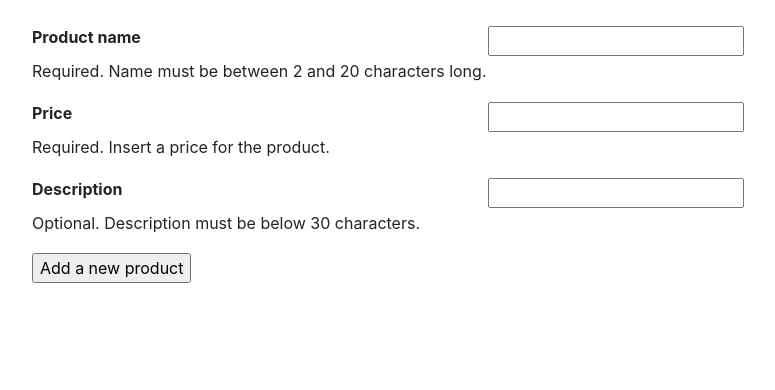
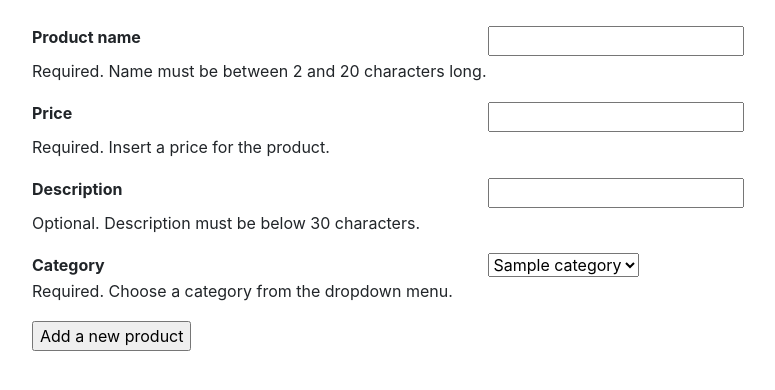
Before and after one commit to parissak/Verkkokauppa, a Flask app: page /products/new/ in a window 1280 px wide. Shown: the part 56-446 px from the top of the page, without its empty margins (54-829 px from the left). Run offline with Flask 2, Linux system fonts and the light colour scheme; a user stored in the database is signed in; tables that the repository leaves empty hold one stand-in row (values such as "Sample post"); some libraries are stand-ins or nearby versions.

Commit message:
kategoria-luokan lisääminen ja sovittaminen muiden luokkien toiminnallisuuksiin

```diff
--- a/application/__init__.py
+++ b/application/__init__.py
@@ -1,9 +1,8 @@
-# flask-sovellus
 from flask import Flask
 app = Flask(__name__)
 
-# tietokanta
 from flask_sqlalchemy import SQLAlchemy
+from sqlalchemy import event
 
 import os
 
@@ -19,6 +18,8 @@ db = SQLAlchemy(app)
 # sovelluksen toiminnallisuudet
 
 from application import views
+
+from application.categories import models
 
 from application.products import models
 from application.products import views
--- a/application/products/models.py
+++ b/application/products/models.py
@@ -7,6 +7,7 @@ class Product(Base):
     description = db.Column(db.String(144), nullable=False)
 
     account_id = db.Column(db.Integer, db.ForeignKey('account.id'), nullable=False)
+    category_id = db.Column(db.Integer, db.ForeignKey('category.id'), nullable = False)
 
     def __init__(self, name, price, description):
         self.name = name
--- a/application/products/views.py
+++ b/application/products/views.py
@@ -3,7 +3,11 @@ from flask_login import current_user, login_required
 
 from application import app, db
 from application.products.models import Product
+from application.categories.models import Category
 from application.products.forms import ProductForm
+
+from sqlalchemy.sql import text
+
 
 # list
 @app.route("/products", methods=["GET"])
@@ -14,7 +18,7 @@ def products_index():
 @app.route("/products/new/")
 @login_required
 def products_form():
-    return render_template("products/new.html", form = ProductForm())
+    return render_template("products/new.html", form = ProductForm(), categories = Category.query.all())
 
 # delete
 @app.route("/products/<product_id>/", methods=["POST"])
@@ -32,10 +36,10 @@ def products_delete(product_id):
 def products_set_description(product_id):
 
     product = Product.query.get(product_id)
-    newValue = request.form.get("newdesc")
+    new_value = request.form.get("newdesc")
 
-    if newValue:
-        product.description = newValue
+    if new_value:
+        product.description = new_value
         db.session().commit()
 
     return redirect(url_for("products_index"))
@@ -49,9 +53,19 @@ def products_create():
     if not form.validate():
         return render_template("products/new.html", form = form)
 
+    # selection from form & dropdown list
+    category_name = request.form.get("select")
+
+    # get id from name query
+    stmt = text("SELECT * FROM Category"
+    " WHERE name = :x").params(x = category_name)
+    res = db.engine.execute(stmt).fetchone()
+    category_id = res[0]
+
     product = Product(form.name.data, form.price.data,
     form.description.data)
     product.account_id = current_user.id
+    product.category_id = category_id
 
     db.session().add(product)
     db.session().commit()
--- a/application/templates/auth/user.html
+++ b/application/templates/auth/user.html
@@ -23,12 +23,14 @@
     <th>Name</th>
     <th>Price</th>
     <th>Description</th>
+    <th>Category</th>
   </tr>
   {% for product in user.products %}
   <tr>
     <td>{{ product.name }}</td>
     <td>{{ product.price }}</td>
     <td>{{ product.description }}</td>
+    <td>{{ product.category.name }}</td>
   </tr>
   {% endfor %}
 </table>
--- a/application/templates/products/list.html
+++ b/application/templates/products/list.html
@@ -7,6 +7,7 @@
     <th>Price</th>
     <th>Description</th>
     <th>Seller</th>
+    <th>Category</th>
   </tr>
   {% for product in products %}
   <tr>
@@ -14,6 +15,7 @@
     <td>{{ product.price }}</td>
     <td>{{ product.description }}</td>
     <td>{{ product.account.username }}</td>
+    <td>{{ product.category.name }}</td>
 
     <td>
       <form method="POST" action="{{ url_for('products_set_description',
--- a/application/templates/products/new.html
+++ b/application/templates/products/new.html
@@ -43,7 +43,7 @@
 		</tr>
 		<tr>
 			<td>
-			<p>Required. Insert a price for the product.</p>
+				<p>Required. Insert a price for the product.</p>
 			</td>
 		</tr>
 
@@ -62,10 +62,29 @@
 				</ul>
 			</td>
 		</tr>
+		<tr>
+			<td>
+				<p> Optional. Description must be below 30 characters.</p>
+			</td>
+		</tr>
 
 		<tr>
 			<td>
-				<p> Optional. Description must be below 30 characters.</p>
+				<b>Category</b>
+			</td>
+			<td>
+
+					<select name="select">
+						{% for category in categories %}
+						<option value="{{category.name}}">{{category.name}}</option>
+						{% endfor %}
+					</select>
+
+			</td>
+		</tr>
+		<tr>
+			<td>
+				<p> Required. Choose a category from the dropdown menu.</p>
 			</td>
 		</tr>
 
```
Also changed, not shown: application/auth/models.py (+9 -5 lines), application/auth/views.py (+1 -9 lines), application/categories/models.py (added, +23 -0 lines), application/categories/__init__.py (added), application/templates/layout.html (line endings or trailing spaces).
